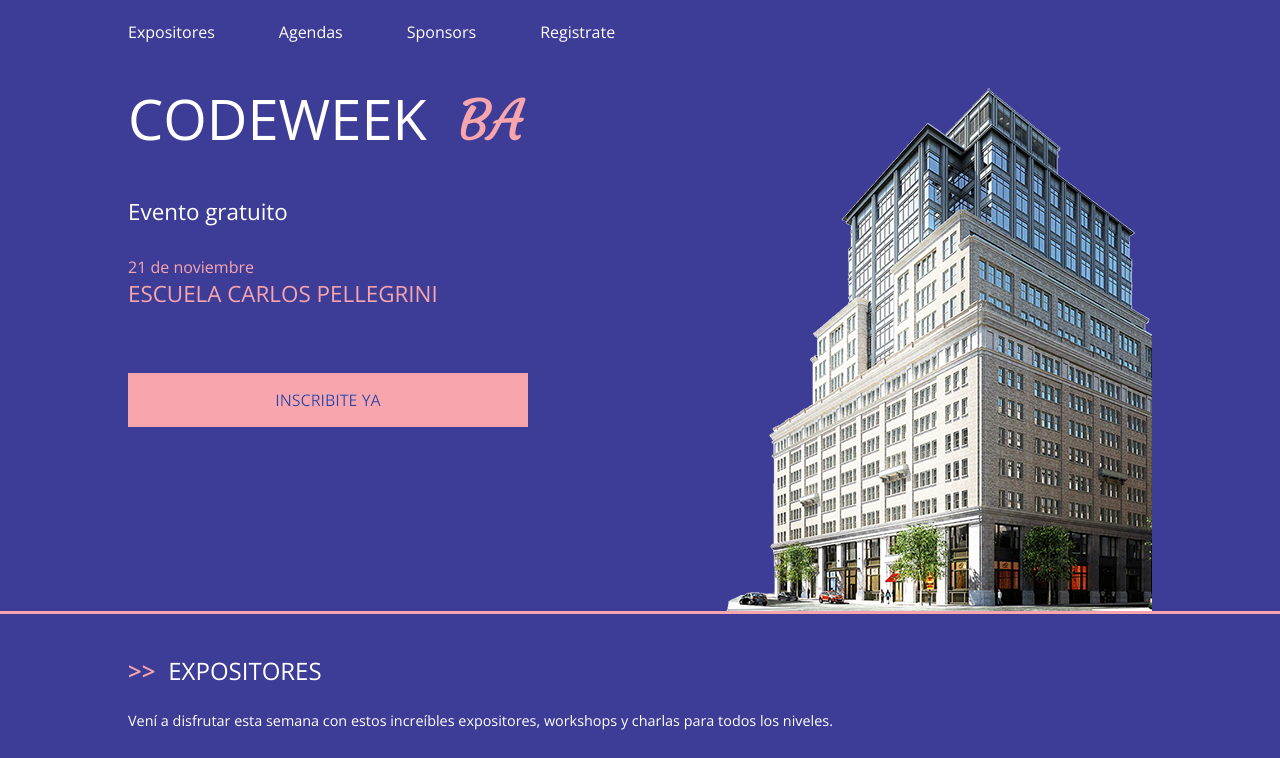
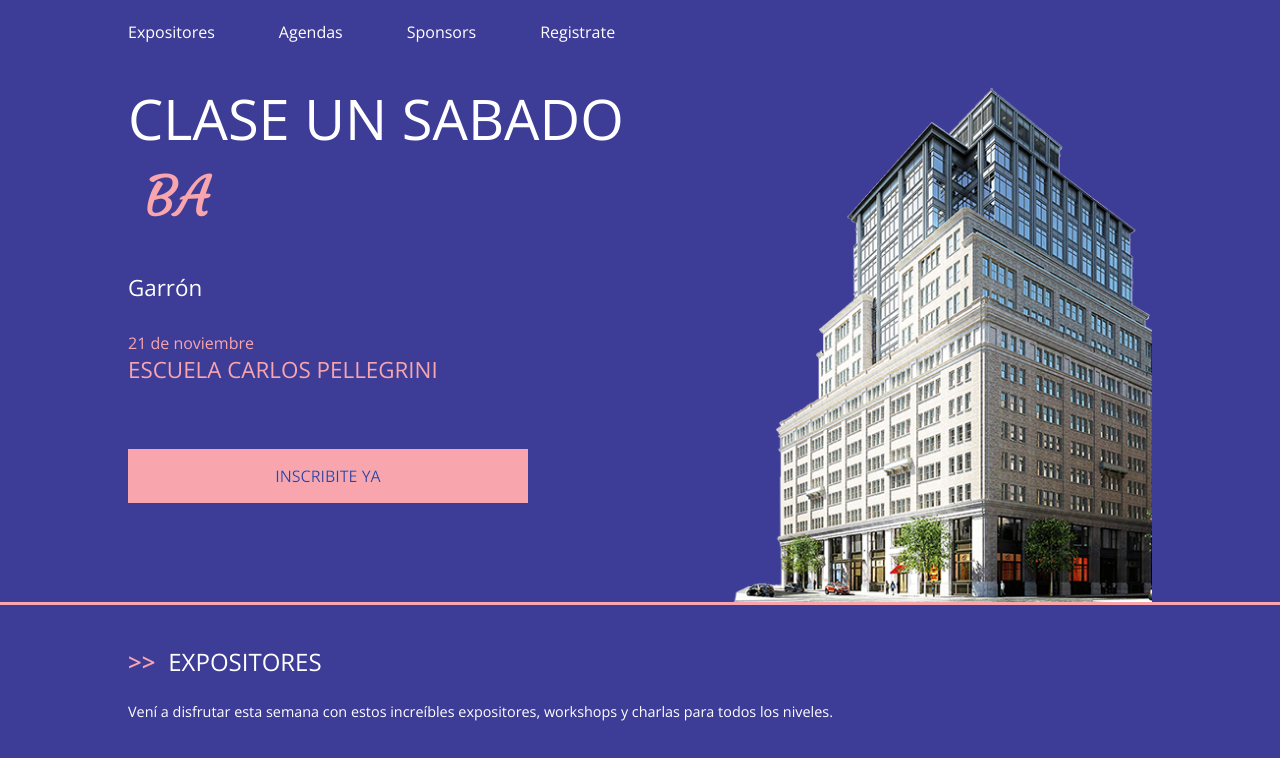
Before and after one commit to maurogara/prueba2-2020, a plain HTML site: page index.html in a window 1280 px wide. Shown: the top 758 px of the page. Drawn offline with nearby package versions, Linux system fonts and the light colour scheme.

Commit message:
Modifique titulos

```diff
--- a/index.html
+++ b/index.html
@@ -2,7 +2,7 @@
 <html lang="es">
 	<head>
 		<meta charset="utf-8">
-		<title>Sitio random</title>
+		<title>Mi hermosos sitio</title>
 		<meta name="viewport" content="width=device-width, initial-scale=1.0" />
 		<link rel="stylesheet" href="css/style.css">
 		<link href="https://fonts.googleapis.com/css?family=Courgette|Open+Sans:200,400,600" rel="stylesheet">
@@ -31,8 +31,8 @@
 		<div class="wrapper">
 			<div class="main-header">
 				<div class="main-header__content">
-					<h1>CodeWeek <span>BA</span></h1>
-					<h2>Evento gratuito</h2>
+					<h1>Clase un sabado <span>BA</span></h1>
+					<h2>Garrón</h2>
 					<time datetime="2016-11-21">21 de noviembre</time>
 					<h3>Escuela Carlos Pellegrini</h3>
 					<a href="#registrate" class="btn anchorLink">Inscribite ya</a>
```
